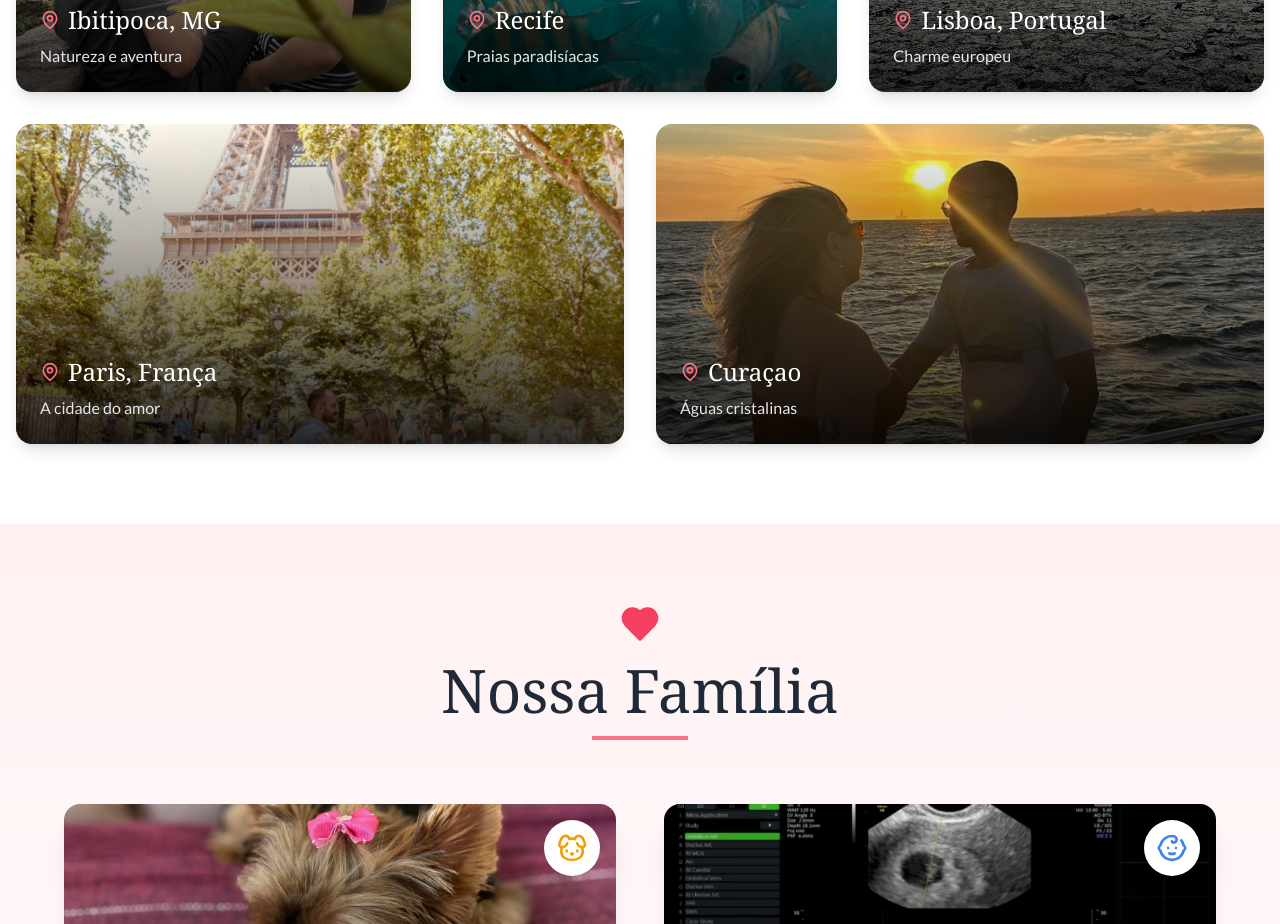
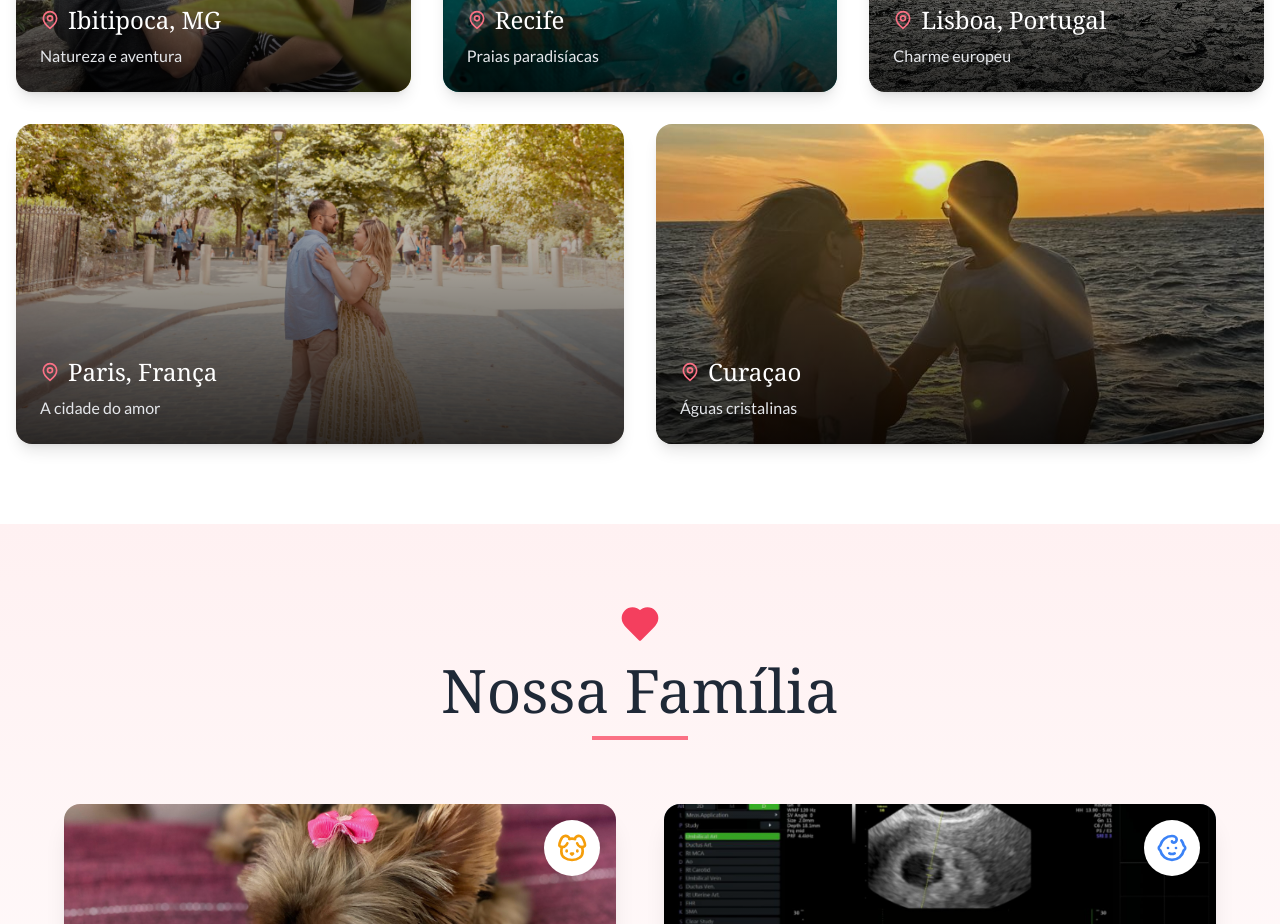
Before and after one commit to FelipeArruda/felipe-janeth, a React (Vite) app: page / in a window 1280 px wide. Shown: the part 3580-4504 px from the top of the page. Built offline with nearby package versions, Linux system fonts and the light colour scheme; no server answers.

Commit message:
ajusta o posicionamento da imagem no componente Travels para melhor apresentação em Paris

```diff
--- a/src/components/Travels.tsx
+++ b/src/components/Travels.tsx
@@ -54,7 +54,9 @@ export default function Travels() {
               <img
                 src={destination.image}
                 alt={destination.name}
-                className="w-full h-full object-cover group-hover:scale-110 transition-transform duration-500"
+                className={`w-full h-full object-cover group-hover:scale-110 transition-transform duration-500 ${
+                  destination.name === 'Paris, França' ? 'object-[center_82%]' : 'object-center'
+                }`}
               />
               <div className="absolute inset-0 bg-gradient-to-t from-black/80 via-black/40 to-transparent"></div>
               <div className="absolute bottom-0 left-0 right-0 p-6 text-white">
```
